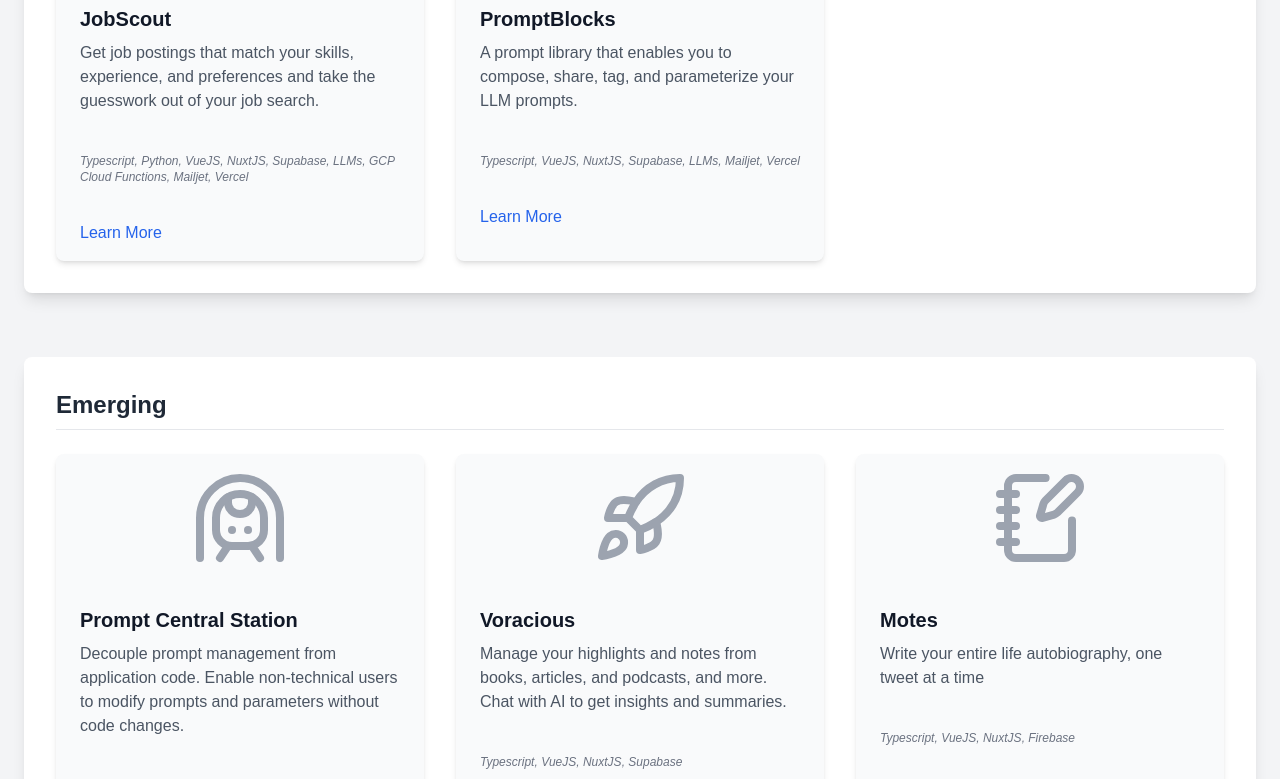
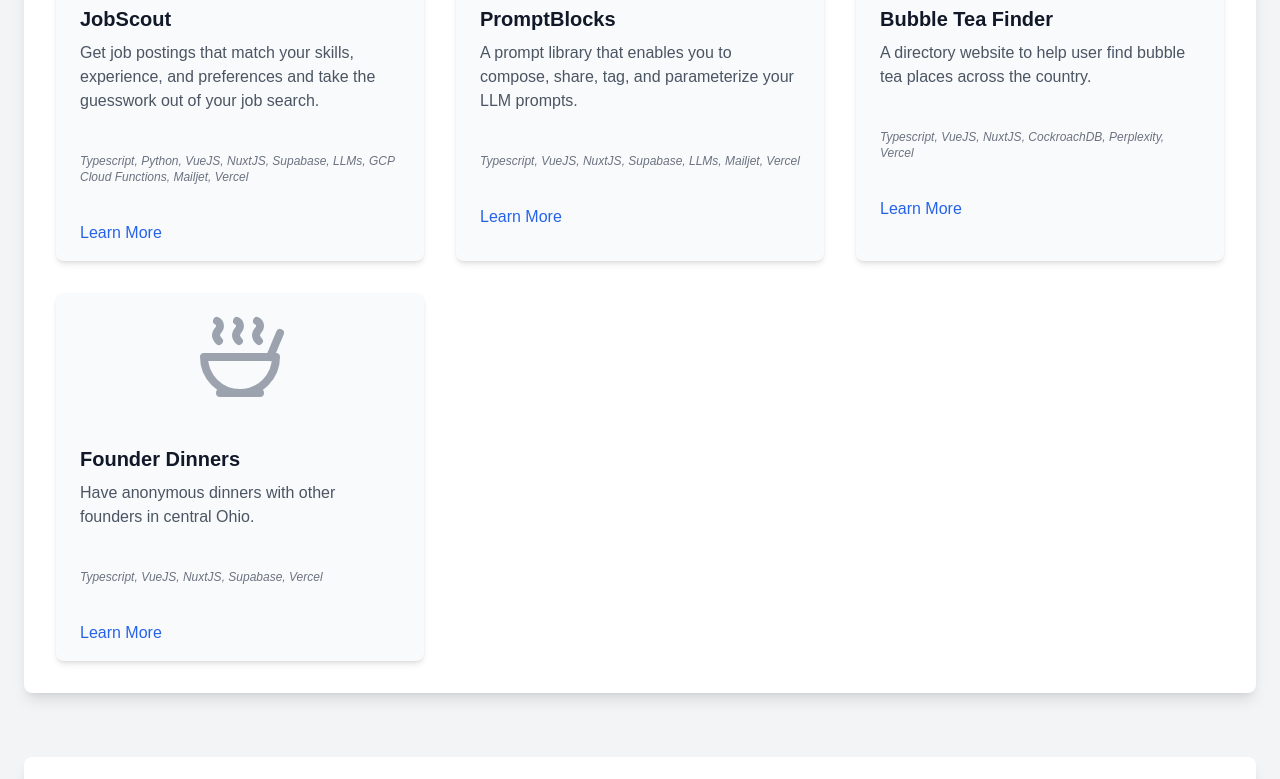
Before and after one commit to davehague/davehague-site, a Nuxt app: page / in a window 1280 px wide. Shown: the part 1780-2559 px from the top of the page. Built offline with nearby package versions, Linux system fonts and the light colour scheme; no server answers; the database is empty.

Commit message:
Updated packages, projects

```diff
--- a/components/ProjectsSection.vue
+++ b/components/ProjectsSection.vue
@@ -41,7 +41,7 @@
 <script setup>
 import { ref } from 'vue'
 import {
-  TrainFrontTunnel, Binoculars, Blocks, Soup, NotebookPen, PhoneIncoming, HousePlug, RocketIcon,
+  TrainFrontTunnel, Binoculars, Blocks, Soup, NotebookPen, PhoneIncoming, HousePlug, RocketIcon, CupSoda
 } from 'lucide-vue-next'
 
 const shippedProjects = [
@@ -65,17 +65,29 @@ const shippedProjects = [
     icon: Blocks,
     link: 'https://promptblocks.app/',
   },
+  {
+    id: 3,
+    name: 'Bubble Tea Finder',
+    description: 'A directory website to help user find bubble tea places across the country.',
+    techLanguages: 'Typescript',
+    techFrameworks: 'VueJS, NuxtJS',
+    techServices: 'CockroachDB, Perplexity, Vercel',
+    icon: CupSoda,
+    link: 'https://www.bubbleteafinder.com/',
+  },
+  {
+    id: 4,
+    name: 'Founder Dinners',
+    description: 'Have anonymous dinners with other founders in central Ohio.',
+    techLanguages: 'Typescript',
+    techFrameworks: 'VueJS, NuxtJS',
+    techServices: 'Supabase, Vercel',
+    icon: Soup,
+    link: 'https://www.startupfounderdinners.com/',
+  },
 ]
 
 const emergingProjects = [
-  {
-    id: 4,
-    name: 'Prompt Central Station',
-    description: 'Decouple prompt management from application code. Enable non-technical users to modify prompts and parameters without code changes.',
-    icon: TrainFrontTunnel,
-    techLanguages: 'Python',
-    link: 'https://github.com/davehague/prompt-central-station/',
-  },
   {
     id: 5,
     name: 'Voracious',
@@ -110,6 +122,14 @@ const experiments = [
     link: 'Link coming soon',
   },
   {
+    id: 12,
+    name: 'Prompt Central Station',
+    description: 'Decouple prompt management from application code. Enable non-technical users to modify prompts and parameters without code changes.',
+    icon: TrainFrontTunnel,
+    techLanguages: 'Python',
+    link: 'https://github.com/davehague/prompt-central-station/',
+  },
+  {
     id: 9,
     name: 'Caller Coach',
     description: 'Get a call from AI to keep you on track with your goals.',
@@ -117,7 +137,7 @@ const experiments = [
     techLanguages: 'Python',
     link: 'Link coming soon', //'https://github.com/davehague/caller_coach',
   },
- {
+  {
     id: 11,
     name: 'Adulting.DIY',
     description: 'Keep up with your home, your dog, and your life',
```
Also changed, not shown: 1 other file (tests, documents, lock files or other folders).
